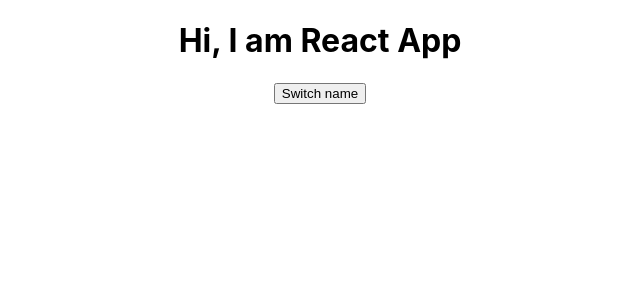
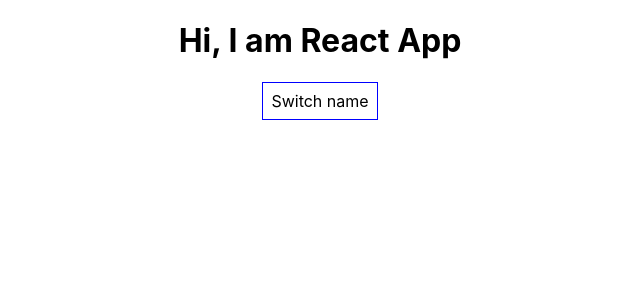
Before and after one commit to shankar75031/react-basics, a React (Create React App) app: page / in a window 1280 px wide. Shown: the top 300 px of the page, without its empty margins (320-960 px from the left). Built offline with nearby package versions, Linux system fonts and the light colour scheme.

Commit message:
inline styling added for button

```diff
--- a/src/App.js
+++ b/src/App.js
@@ -66,6 +66,14 @@ export default class App extends Component {
   };
 
   render() {
+    const style = {
+      backgroundColor: "white",
+      font: "inherit",
+      border: "1px solid blue",
+      padding: "8px",
+      cursor: "pointer",
+    };
+
     let persons = null;
     if (this.state.showPersons) {
       persons = (
@@ -90,7 +98,9 @@ export default class App extends Component {
     return (
       <div className="App">
         <h1>Hi, I am React App</h1>
-        <button onClick={this.togglePersonsHandler}>Switch name</button>
+        <button style={style} onClick={this.togglePersonsHandler}>
+          Switch name
+        </button>
         {persons}
       </div>
     );
```
